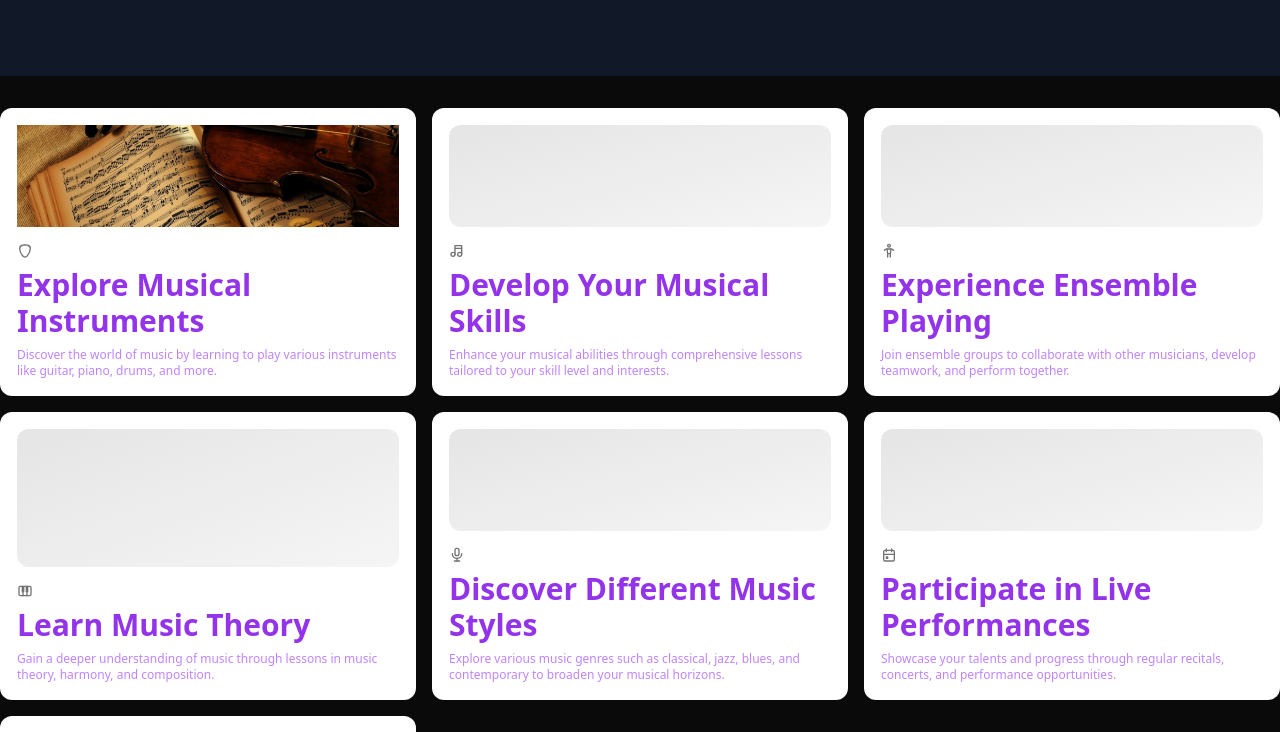
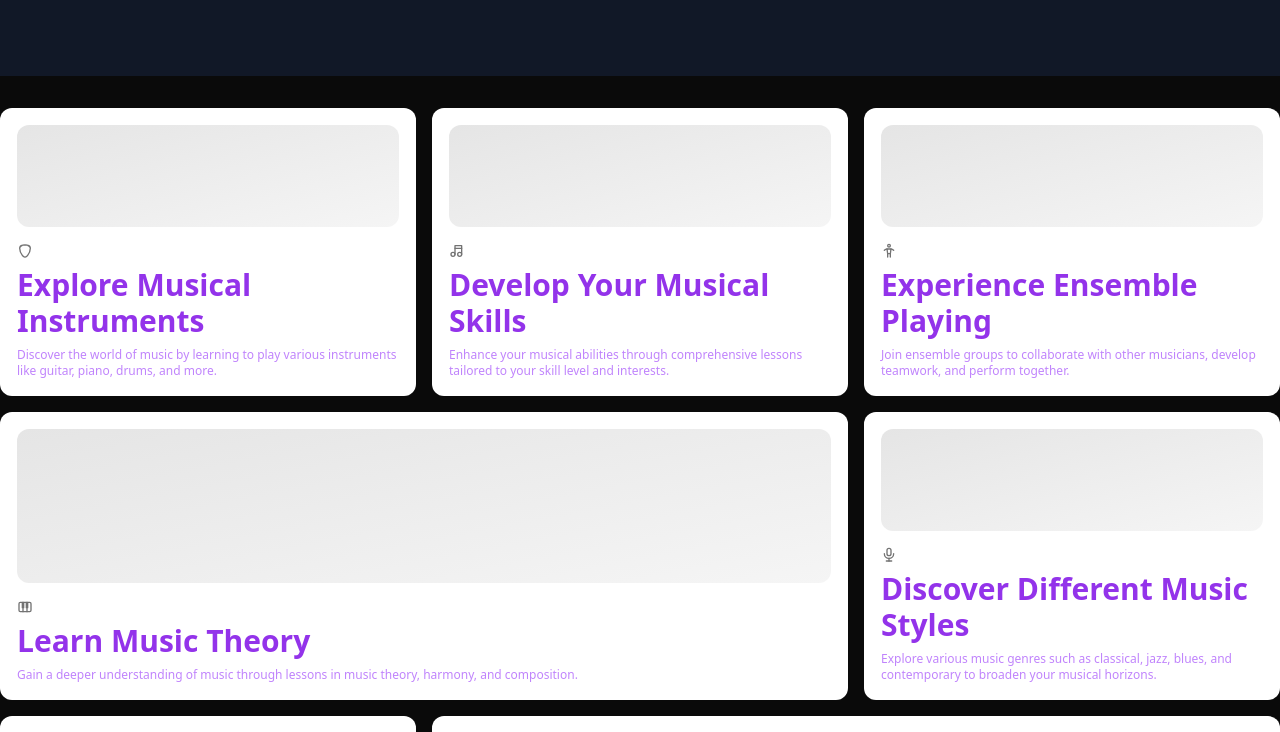
Before and after one commit to DhruvInnovator/musical-website, a Next.js app: page / in a window 1280 px wide. Shown: the part 1740-2472 px from the top of the page. Built offline with nearby package versions, Linux system fonts and the light colour scheme.

Commit message:
about check

```diff
--- a/src/components/AboutPage.tsx
+++ b/src/components/AboutPage.tsx
@@ -8,7 +8,7 @@ import {
   IconMusic,
   IconPiano,
 } from "@tabler/icons-react";
-import Image from 'next/image';
+
 
 function AboutPage() {
   return (
@@ -18,15 +18,9 @@ function AboutPage() {
         key={i}
         title={<span className="text-purple-600 font-sans text-3xl">{item.title}</span>}
         description={<span className="text-purple-400">{item.description}</span>}
-          header={i === 0 ? (
-            <div className="w-full h-80 md:h-[400px] relative"> {/* Adjusted height for mobile and larger screens */}
-              <Image src="/Assets/Classical.jpg" alt="Classical" layout="fill" objectFit="cover" />
-            </div>
-          ) : (
-            <Skeleton />
-          )}
+        header={item.header}
         icon={item.icon}
-          className={`md:col-span-${i === 3 || i === 6 ? '2' : '1'} px-4`}
+        className={i === 3 || i === 6 ? "md:col-span-2" : ""}
       />
     ))}
   </BentoGrid>
@@ -43,36 +37,43 @@ const items = [
     title: "Explore Musical Instruments",
     description: "Discover the world of music by learning to play various instruments like guitar, piano, drums, and more.",
     icon: <IconGuitarPick className="h-4 w-4 text-neutral-500" />,
+     header: <Skeleton />,
   },
   {
     title: "Develop Your Musical Skills",
     description: "Enhance your musical abilities through comprehensive lessons tailored to your skill level and interests.",
     icon: <IconMusic className="h-4 w-4 text-neutral-500" />,
+     header: <Skeleton />,
   },
   {
     title: "Experience Ensemble Playing",
     description: "Join ensemble groups to collaborate with other musicians, develop teamwork, and perform together.",
     icon: <IconMan className="h-4 w-4 text-neutral-500" />,
+     header: <Skeleton />,
   },
   {
     title: "Learn Music Theory",
     description: "Gain a deeper understanding of music through lessons in music theory, harmony, and composition.",
     icon: <IconPiano className="h-4 w-4 text-neutral-500" />,
+     header: <Skeleton />,
   },
   {
     title: "Discover Different Music Styles",
     description: "Explore various music genres such as classical, jazz, blues, and contemporary to broaden your musical horizons.",
     icon: <IconMicrophone className="h-4 w-4 text-neutral-500" />,
+     header: <Skeleton />,
   },
   {
     title: "Participate in Live Performances",
     description: "Showcase your talents and progress through regular recitals, concerts, and performance opportunities.",
     icon: <IconCalendarEvent className="h-4 w-4 text-neutral-500" />,
+    header: <Skeleton />,
   },
   {
     title: "Connect with Music Enthusiasts",
     description: "Join a vibrant community of music lovers and enthusiasts who share your passion for music.",
     icon: <IconMan className="h-4 w-4 text-neutral-500" />,
+     header: <Skeleton />,
   },
 ];
 
```
Lines whose indentation alone changed are shown as unchanged.
